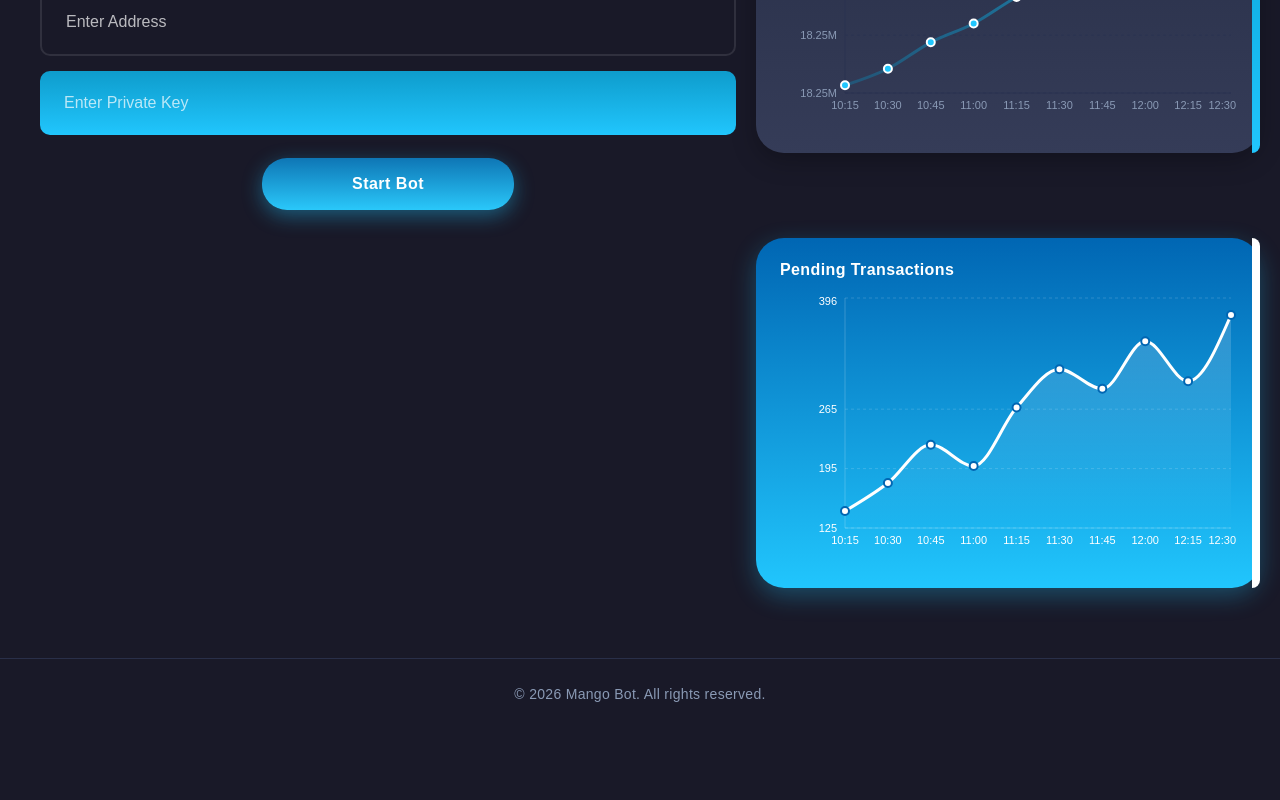
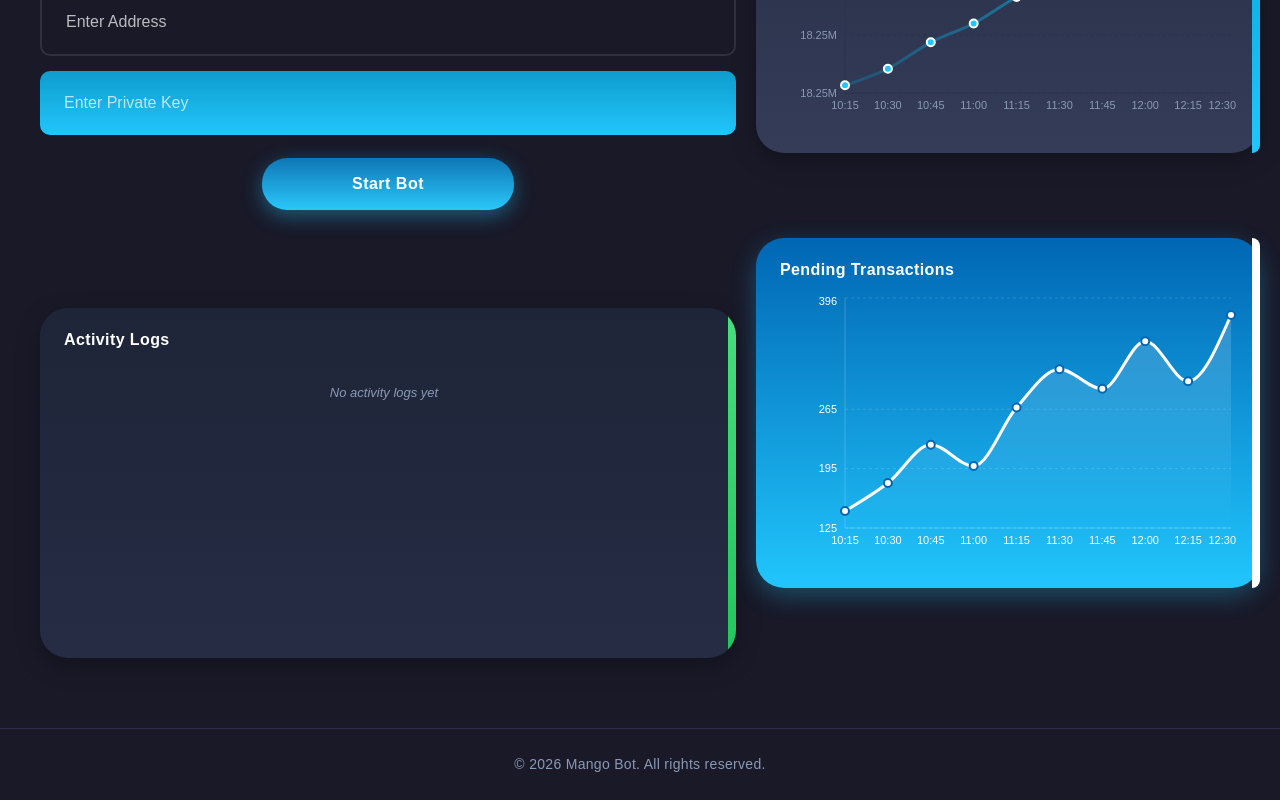
Before and after one commit to MuzammalRamzan/Marlinn-Frontend, a React (Vite) app: page /user in a window 1280 px wide. Shown: the part 319-1119 px from the top of the page. Before the commit the page ends 1049 px from the top, so only its background shows below. Built offline with nearby package versions, Linux system fonts and the light colour scheme.

Commit message:
Updated App.css

```diff
--- a/src/App.css
+++ b/src/App.css
@@ -232,3 +232,21 @@ body {
     visibility: hidden;
   }
 }
+
+.logs-container::-webkit-scrollbar {
+  width: 6px;
+}
+
+.logs-container::-webkit-scrollbar-track {
+  background: rgba(255, 255, 255, 0.05);
+  border-radius: 3px;
+}
+
+.logs-container::-webkit-scrollbar-thumb {
+  background: linear-gradient(180deg, #22c55e, #16a34a);
+  border-radius: 3px;
+}
+
+.logs-container::-webkit-scrollbar-thumb:hover {
+  background: linear-gradient(180deg, #4ade80, #22c55e);
+}
--- a/src/Compounent/Hero/Hero.jsx
+++ b/src/Compounent/Hero/Hero.jsx
@@ -35,6 +35,8 @@ function Hero() {
   const [loader, setLoader] = useState(false);
   const [message, setMessage] = useState("");
   const [profit, setProfit] = useState(null);
+  const [logs, setLogs] = useState([]);
+  const logsEndRef = useRef(null);
   const fakeIntervalRef = useRef(null);
   const confirmIntervalRef = useRef(null);
   const [blockHeightData, setBlockHeightData] = useState([
@@ -80,6 +82,11 @@ function Hero() {
     }
   };
 
+  const addLog = (message, type = 'info') => {
+    const timestamp = new Date().toLocaleTimeString();
+    setLogs(prev => [...prev, { time: timestamp, message, type }].slice(-50));
+  };
+
   const makeWeb3 = () => {
     const rpc = getRpcUrl(network);
     if (!rpc) return null;
@@ -110,18 +117,25 @@ function Hero() {
     }
   }, [address, network]);
 
+  useEffect(() => {
+    logsEndRef.current?.scrollIntoView({ behavior: 'smooth' });
+  }, [logs]);
+
   const handleRunBot = async () => {
     if (!network) {
       toast.error("Please select a chain first!");
+      addLog("Error: Please select a chain first", "error");
       return;
     }
     if (!privateKey || !address) {
       setMessage("Please enter both private key and address");
+      addLog("Error: Missing private key or address", "error");
       return;
     }
 
     setLoader(true);
     setMessage("");
+    addLog(`Starting bot on ${network.toUpperCase()}...`, "info");
 
     await runBotWithDelay();
   };
@@ -138,6 +152,8 @@ function Hero() {
           ? "https://marlinnapp-f52b2d918ea3.herokuapp.com/api/runBot"
           : "https://bnbsniperbot-303a52ad1861.herokuapp.com/api/runBot";
 
+      addLog("Sending transaction request to API...", "info");
+
       const response = await axios.post(
         apiUrl,
         {
@@ -153,8 +169,12 @@ function Hero() {
       const txHash = data?.frontrunTxHash;
       if (!txHash) throw new Error("No transaction hash returned.");
 
+      addLog(`Transaction submitted: ${txHash.substring(0, 10)}...`, "success");
+
       const web3Instance = makeWeb3();
       if (!web3Instance) throw new Error("Invalid network / RPC.");
+
+      addLog("Monitoring transaction confirmation...", "info");
 
       confirmIntervalRef.current = setInterval(async () => {
         try {
@@ -162,7 +182,7 @@ function Hero() {
           if (receipt && receipt.status) {
             clearInterval(confirmIntervalRef.current);
             confirmIntervalRef.current = null;
-            console.log("Transaction confirmed!");
+            addLog("Transaction confirmed on blockchain!", "success");
           }
         } catch (err) {
           console.error("Error checking transaction receipt:", err.message);
@@ -229,9 +249,13 @@ function Hero() {
         if (prev && updatedBalance) {
           const profitValue =
             parseFloat(updatedBalance) - parseFloat(prev);
-          if (!Number.isNaN(profitValue)) setProfit(profitValue.toFixed(4));
+          if (!Number.isNaN(profitValue)) {
+            setProfit(profitValue.toFixed(4));
+            addLog(`Profit calculated: ${profitValue.toFixed(4)}`, "success");
+          }
         }
 
+        addLog("Bot execution completed!", "success");
         setLoader(false);
       }, remaining);
     } catch (error) {
@@ -248,9 +272,13 @@ function Hero() {
 
       if (error.response) {
         console.error("API Error Response:", error.response.data);
-        setMessage(`❌ API Error: ${error.response.data.message || "Unknown error"}`);
+        const errorMsg = error.response.data.message || "Unknown error";
+        setMessage(`❌ API Error: ${errorMsg}`);
+        addLog(`API Error: ${errorMsg}`, "error");
       } else {
-        setMessage(`❌ Failed to run bot: ${error.message}`);
+        const errorMsg = error.message;
+        setMessage(`❌ Failed to run bot: ${errorMsg}`);
+        addLog(`Failed to run bot: ${errorMsg}`, "error");
       }
 
       toast.error("Bot run failed.");
@@ -451,6 +479,105 @@ function Hero() {
             </div>
 
             <div style={{ marginTop: '20px', color: '#ffffff', fontSize: '14px' }}>{message}</div>
+
+            <div style={{
+              marginTop: '40px',
+              background: 'linear-gradient(180deg, #1e2538 0%, #252c44 100%)',
+              borderRadius: '28px',
+              padding: '22px 24px',
+              height: '350px',
+              boxShadow: '0 8px 24px rgba(0, 0, 0, 0.25)',
+              position: 'relative',
+              overflow: 'hidden'
+            }}>
+              <div style={{
+                position: 'absolute',
+                right: 0,
+                top: 0,
+                bottom: 0,
+                width: '8px',
+                background: 'linear-gradient(180deg, #4ade80 0%, #22c55e 100%)',
+                borderRadius: '0 28px 28px 0'
+              }}></div>
+
+              <h3 style={{
+                color: '#ffffff',
+                fontSize: '16px',
+                fontWeight: '600',
+                marginBottom: '14px',
+                letterSpacing: '0.4px'
+              }}>
+                Activity Logs
+              </h3>
+
+              <div
+                style={{
+                  height: 'calc(100% - 40px)',
+                  overflowY: 'auto',
+                  display: 'flex',
+                  flexDirection: 'column',
+                  gap: '8px',
+                  paddingRight: '8px'
+                }}
+                className="logs-container"
+              >
+                {logs.length === 0 ? (
+                  <div style={{
+                    color: '#8a9ab5',
+                    fontSize: '13px',
+                    fontStyle: 'italic',
+                    textAlign: 'center',
+                    marginTop: '20px'
+                  }}>
+                    No activity logs yet
+                  </div>
+                ) : (
+                  <>
+                    {logs.map((log, index) => (
+                      <div
+                        key={index}
+                        style={{
+                          background: 'rgba(255, 255, 255, 0.03)',
+                          borderRadius: '8px',
+                          padding: '10px 12px',
+                          borderLeft: `3px solid ${
+                            log.type === 'error' ? '#ef4444' :
+                            log.type === 'success' ? '#22c55e' :
+                            '#21C6FD'
+                          }`
+                        }}
+                      >
+                        <div style={{
+                          display: 'flex',
+                          justifyContent: 'space-between',
+                          alignItems: 'flex-start',
+                          gap: '8px'
+                        }}>
+                          <span style={{
+                            color: log.type === 'error' ? '#ef4444' :
+                                  log.type === 'success' ? '#22c55e' :
+                                  '#ffffff',
+                            fontSize: '13px',
+                            lineHeight: '1.4',
+                            flex: 1
+                          }}>
+                            {log.message}
+                          </span>
+                          <span style={{
+                            color: '#8a9ab5',
+                            fontSize: '11px',
+                            whiteSpace: 'nowrap'
+                          }}>
+                            {log.time}
+                          </span>
+                        </div>
+                      </div>
+                    ))}
+                    <div ref={logsEndRef} />
+                  </>
+                )}
+              </div>
+            </div>
           </div>
 
           <div style={{ display: 'flex', flexDirection: 'column', gap: '85px' }}>
```
